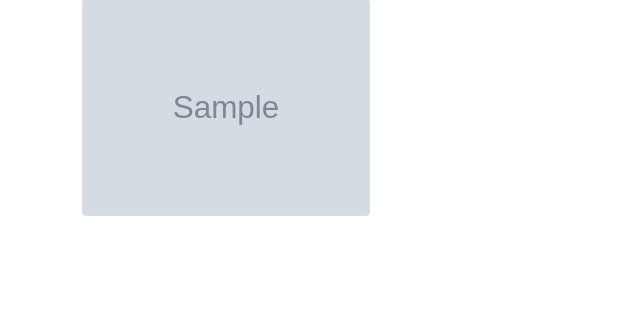
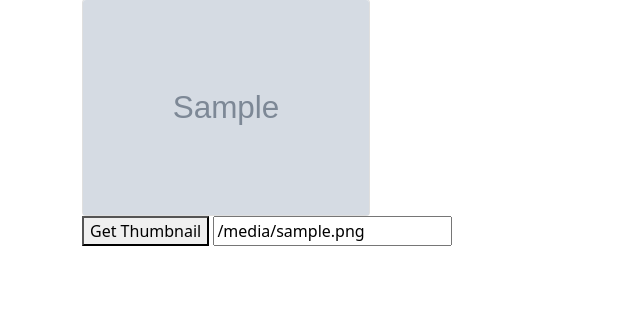
Before and after one commit to hitran/image-filter-app, a Flask app: template templates/index.html in a window 1280 px wide. Shown: the part 135-451 px from the top of the page, without its empty margins (0-640 px from the left). Run offline with Flask 2, Linux system fonts and the light colour scheme; the template is opened without the code that fills it: most values are stand-ins (such as "Sample title", 1, 10 or a date in 2020); grey boxes marked "Sample" are stand-in pictures.

Commit message:
Finish Thumbnail function

```diff
--- a/app.py
+++ b/app.py
@@ -1,10 +1,13 @@
 import os
-from flask import Flask, render_template, request, url_for, send_from_directory, flash
+from flask import Flask, render_template, request, url_for, send_from_directory, flash, redirect
 from werkzeug.utils import secure_filename
 from helpers import allowed_file
+from PIL import Image
 
 UPLOAD_FOLDER = './uploads'
 ALLOWED_EXTENSIONS = ['jpeg', 'png', 'jpg']
+THUMBNAIL_SIZE = (128, 128)
+APP_ROOT = os.path.dirname(os.path.abspath(__file__))
 
 app = Flask(__name__)
 
@@ -35,9 +38,32 @@ def index():
             imgFile.save(os.path.join(app.config['UPLOAD_FOLDER'], filename))
             img_url = url_for('download_file', name=filename)
 
+        print(f"OS.PATH : {os.path.join(app.config['UPLOAD_FOLDER'], filename)}")
+
         return render_template("index.html", img_url = img_url)
 
 
-@app.route('/upload/<name>')
+@app.route('/uploads/<name>')
 def download_file(name):
     return send_from_directory(app.config['UPLOAD_FOLDER'], name)
+
+
+@app.route('/thumbnail', methods=["GET", "POST"])
+def thumbnail():
+    if request.method == "POST":
+        img_url = request.form.get("image")
+        target = "." + img_url
+
+        with Image.open(target) as im:
+
+            # Create a thumbnail image
+            im.thumbnail(THUMBNAIL_SIZE)
+
+            # Naming the end file
+            names = img_url.replace("/uploads/", "").rsplit(".")
+            thumbnail_name = names[0] + "_thumbnail." + names[1]
+
+            # Save image to uploads folder
+            im.save(os.path.join(app.config['UPLOAD_FOLDER'], thumbnail_name))
+
+        return download_file(thumbnail_name)
--- a/helpers.py
+++ b/helpers.py
@@ -2,3 +2,7 @@
 def allowed_file(filename, allowed_extensions):
     return '.' in filename and \
             filename.rsplit('.', 1)[1].lower() in allowed_extensions
+
+
+def create_thumbnail(imgFile, size):
+    return imgFile.thumbnail(size)
--- a/templates/index.html
+++ b/templates/index.html
@@ -13,7 +13,12 @@
     {% if img_url %}
     <div class="card" style="width: 18rem;">
         <img src={{img_url}} class="card-img-top">
-      </div>
+    </div>
+
+    <form action="/thumbnail" method="post">
+        <button type="submit" name="thumbnail">Get Thumbnail</button>
+        <input type="text" class="hidden" name="image" value="{{img_url}}">
+    </form>
     {% endif %}
 
 {% endblock %}
```
Also changed, not shown: templates/thumbnail.html (added, +9 -0 lines), uploads/299873321_376978017946710_4688746872966189141_n.png (added), uploads/FI2652_1_thumbnail.png (added), uploads/FI2670_thumbnail.png (added), uploads/github_profile1.png (added), uploads/github_profile1_thumbnail.png (added), uploads/profile_cropped.png (added), 3 other files.
